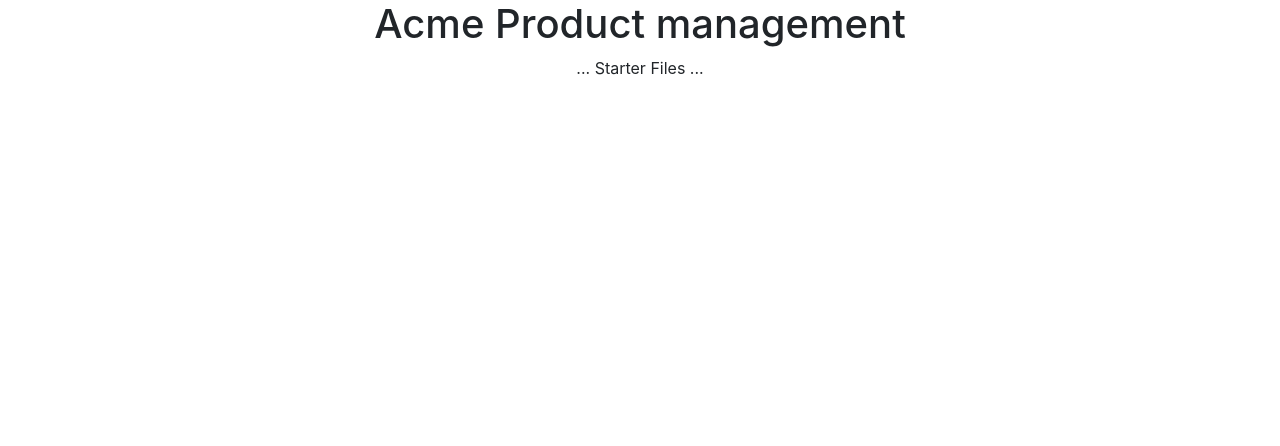
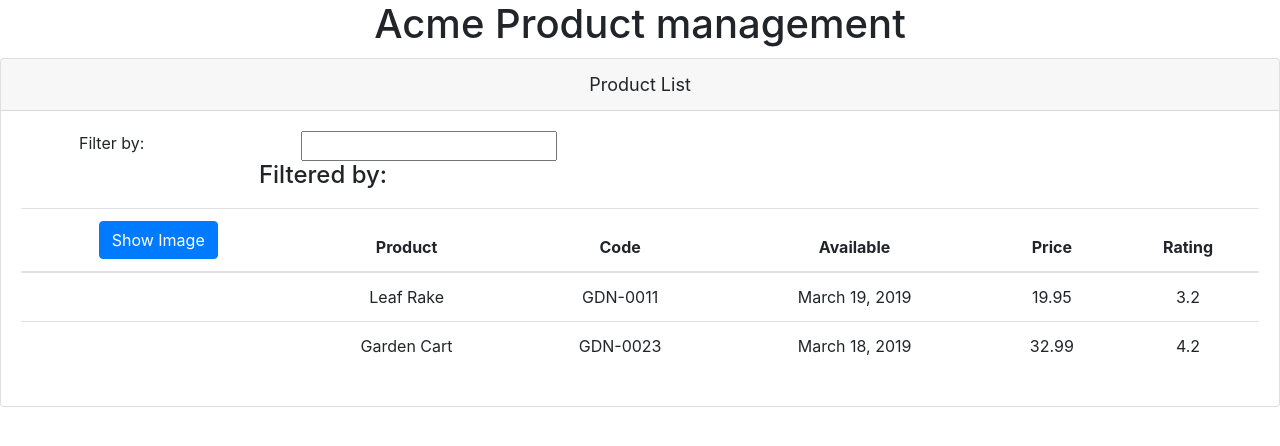
Before and after one commit to gc893/angular-productList, an Angular app: page / in a window 1280 px wide. Shown: the top 446 px of the page. Built offline with nearby package versions, Linux system fonts and the light colour scheme.

Commit message:
create product list component and start the template

```diff
--- a/src/app/app.component.html
+++ b/src/app/app.component.html
@@ -3,5 +3,5 @@
   <h1>
     {{title}}
   </h1>
-  ... Starter Files ...
+  <pm-products></pm-products>
 </div>
--- a/src/app/app.module.ts
+++ b/src/app/app.module.ts
@@ -2,10 +2,12 @@ import { BrowserModule } from '@angular/platform-browser';
 import { NgModule } from '@angular/core';
 
 import { AppComponent } from './app.component';
+import { ProductListComponent } from './products/product-list.component';
 
 @NgModule({
   declarations: [
-    AppComponent
+    AppComponent,
+    ProductListComponent
   ],
   imports: [
     BrowserModule
--- a/src/app/products/product-list.component.html
+++ b/src/app/products/product-list.component.html
@@ -1,6 +1,6 @@
 <div class="card">
     <div class="card-header">
-        Product List
+        {{pageTitle}}
     </div>
     <div class="card-body">
         <div class="row">
@@ -15,7 +15,7 @@
             </div>
         </div>
         <div class="table-responsive">
-            <table class="table">
+            <table class="table" *ngIf='products && products.length'>
                 <thead>
                     <tr>
                         <th>
@@ -31,7 +31,14 @@
                     </tr>
                 </thead>
                 <tbody>
-
+                    <tr *ngFor='let product of products'>
+                        <td></td>
+                        <td>{{product.productName}}</td>
+                        <td>{{product.productCode}}</td>
+                        <td>{{product.releaseDate}}</td>
+                        <td>{{product.price}}</td>
+                        <td>{{product.starRating}}</td>
+                    </tr>
                 </tbody>
             </table>
         </div>
--- a/src/app/products/product-list.component.ts
+++ b/src/app/products/product-list.component.ts
@@ -0,0 +1,31 @@
+import { Component } from '@angular/core'
+
+@Component({
+    selector: 'pm-products',
+    templateUrl: './product-list.component.html'
+})
+export class ProductListComponent {
+    pageTitle: string = 'Product List';
+    products: any[] = [
+        {
+            "productId": 1,
+            "productName": "Leaf Rake",
+            "productCode": "GDN-0011",
+            "releaseDate": "March 19, 2019",
+            "description": "Leaf rake with 48-inch wooden handle.",
+            "price": 19.95,
+            "starRating": 3.2,
+            "imageUrl": "assets/images/leaf_rake.png"
+      },
+      {
+            "productId": 2,
+            "productName": "Garden Cart",
+            "productCode": "GDN-0023",
+            "releaseDate": "March 18, 2019",
+            "description": "15 gallon capacity rolling garden cart",
+            "price": 32.99,
+            "starRating": 4.2,
+            "imageUrl": "assets/images/garden_cart.png"
+      }
+    ];
+}
--- a/tsconfig.json
+++ b/tsconfig.json
@@ -13,5 +13,8 @@
     {
       "path": "./tsconfig.spec.json"
     }
-]
+], "compilerOptions": {
+    "experimentalDecorators": true,
+    "allowJs": true
 }
+}
```
